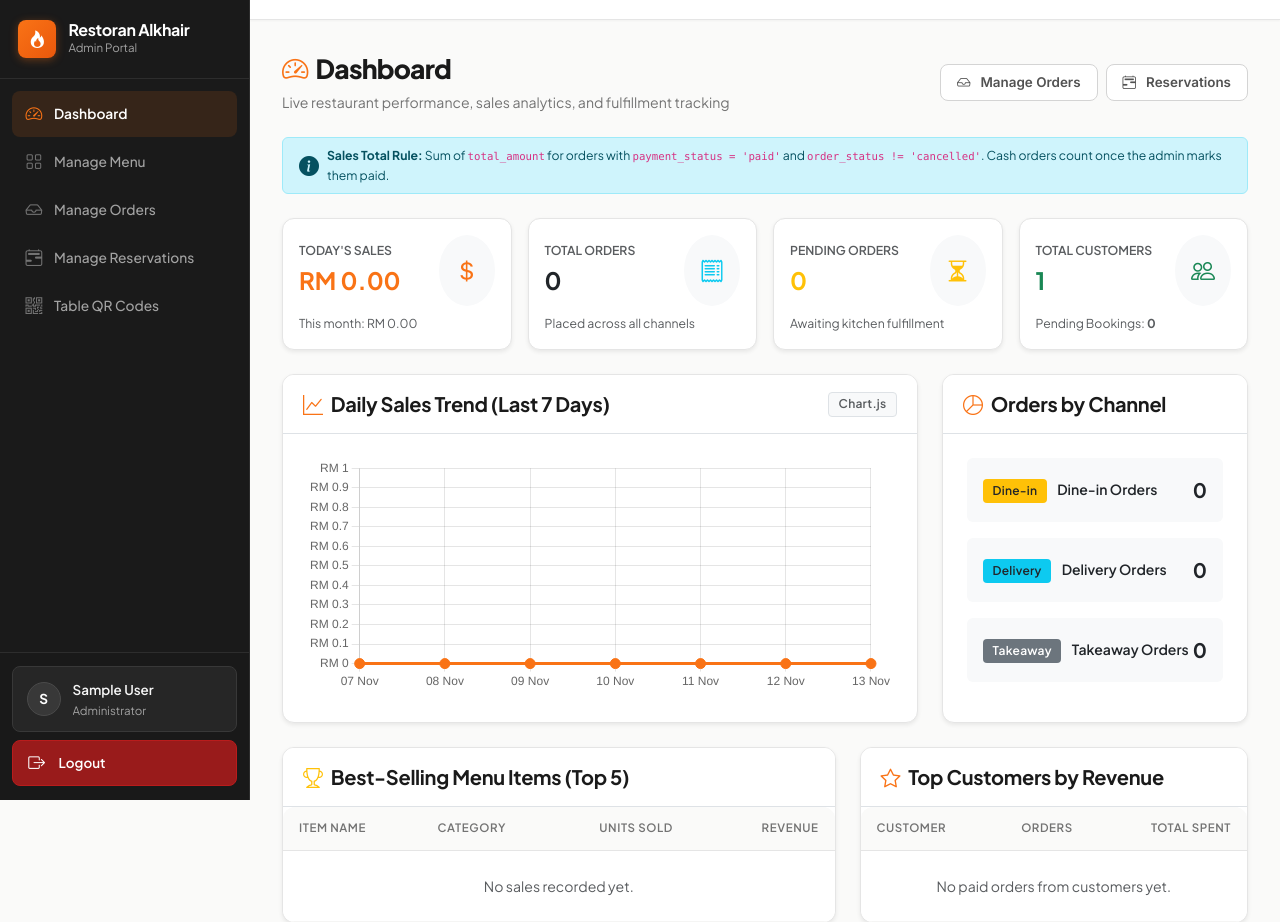
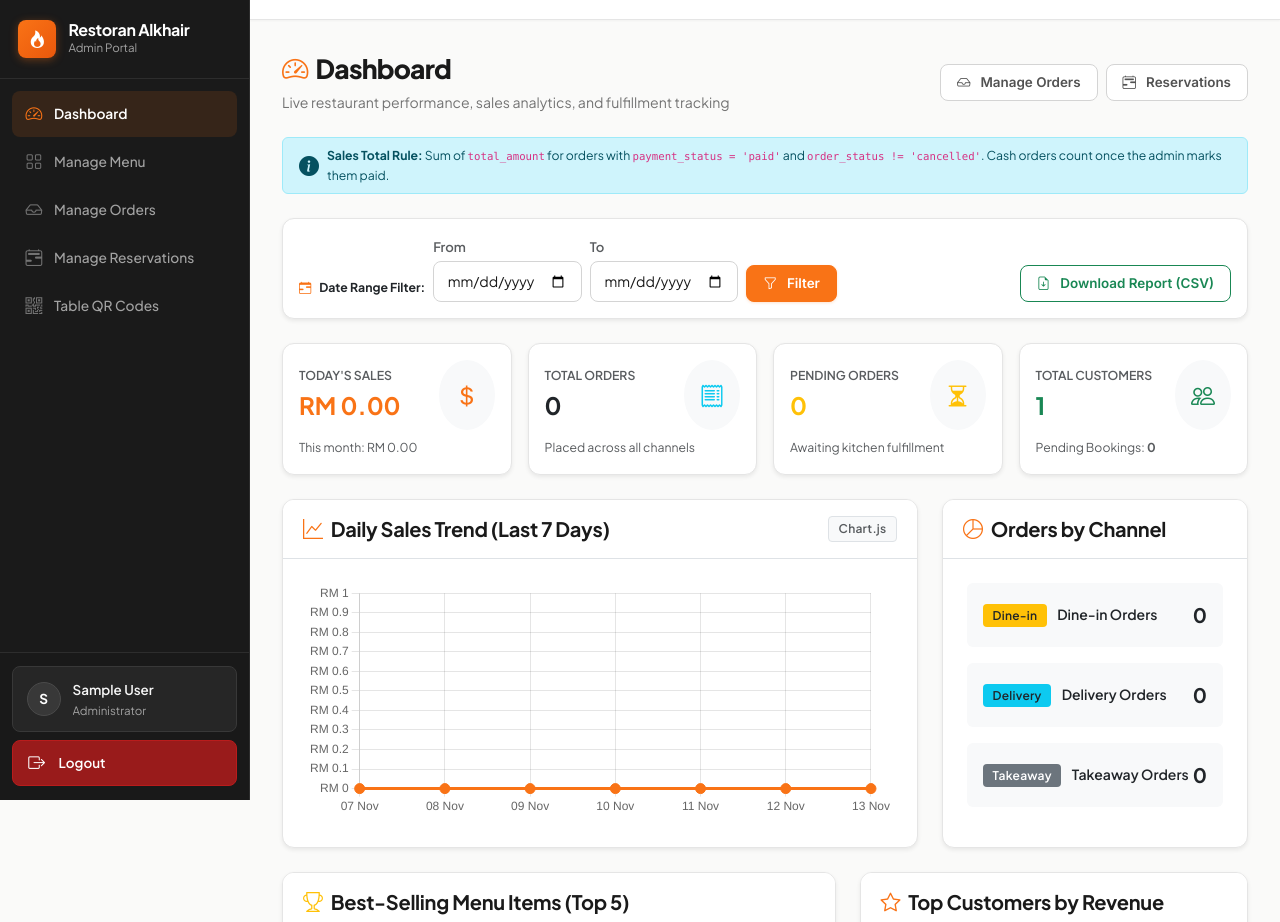
Before and after one commit to mohammad-jowel/Alkhair-Order-and-Reservation-System, a Django app: page /dashboard/ in a window 1280 px wide. Shown: the top 922 px of the page. Run offline with Django 5.2, Linux system fonts and the light colour scheme; the visitor is signed in with stand-in values (Sample User, id 1); data that the repository does not hold is empty.

Commit message:
Feature: Add date range filter and CSV report download to admin dashboard

```diff
--- a/main/dashboard/urls.py
+++ b/main/dashboard/urls.py
@@ -5,4 +5,5 @@ app_name = 'dashboard'
 
 urlpatterns = [
     path('', views.dashboard, name='dashboard'),
+    path('report/download/', views.download_report, name='download_report'),
 ]
--- a/main/dashboard/views.py
+++ b/main/dashboard/views.py
@@ -1,7 +1,9 @@
+import csv
 import json
 from decimal import Decimal
-from datetime import timedelta
+from datetime import datetime, timedelta
 from django.shortcuts import render
+from django.http import HttpResponse
 from django.utils import timezone
 from django.db.models import Sum, Count, F
 from accounts.decorators import admin_required
@@ -10,16 +12,45 @@ from orders.models import Order, OrderItem
 from reservations.models import Reservation
 
 
+def _parse_date_range(request):
+    """Helper to parse and sanitize start_date and end_date query parameters."""
+    start_date_str = request.GET.get('start_date', '').strip()
+    end_date_str = request.GET.get('end_date', '').strip()
+
+    start_date = None
+    end_date = None
+
+    if start_date_str:
+        try:
+            start_date = datetime.strptime(start_date_str, '%Y-%m-%d').date()
+        except ValueError:
+            start_date = None
+
+    if end_date_str:
+        try:
+            end_date = datetime.strptime(end_date_str, '%Y-%m-%d').date()
+        except ValueError:
+            end_date = None
+
+    if start_date and end_date and start_date > end_date:
+        start_date, end_date = end_date, start_date
+
+    return start_date, end_date, start_date_str, end_date_str
+
+
 @admin_required
 def dashboard(request):
     """
     Admin dashboard calculating metrics via Django ORM aggregation.
-    Displays summary cards, 7-day sales Chart.js chart, best-selling items,
+    Displays summary cards, sales Chart.js chart, best-selling items,
     orders by type, recent orders, and pending reservations.
+    Supports optional date filtering via ?start_date=YYYY-MM-DD and ?end_date=YYYY-MM-DD.
     """
     today = timezone.localdate()
+    start_date, end_date, _, _ = _parse_date_range(request)
+    is_filtered = bool(start_date or end_date)
 
-    # 1. Summary Cards
+    # 1. Summary Cards (Standard Anchored Metrics)
     # Sales Total Rule: sum of total_amount for orders with payment_status = 'paid' and order_status != 'cancelled'
     today_sales = Order.objects.filter(
         order_date__date=today,
@@ -41,22 +72,48 @@ def dashboard(request):
     total_customers_count = Account.objects.filter(role='customer').count()
     pending_reservations_count = Reservation.objects.filter(status='pending').count()
 
-    # 2. Sales per day for the last 7 days (Chart.js line chart)
-    labels_7_days = []
-    sales_7_days = []
-    for i in range(6, -1, -1):
-        day = today - timedelta(days=i)
-        day_sales = Order.objects.filter(
-            order_date__date=day,
-            payment_status='paid'
-        ).exclude(order_status='cancelled').aggregate(total=Sum('total_amount'))['total'] or Decimal('0.00')
-        labels_7_days.append(day.strftime('%d %b'))
-        sales_7_days.append(float(day_sales))
+    # Filtered Orders Base QuerySet
+    filtered_orders = Order.objects.all()
+    if start_date:
+        filtered_orders = filtered_orders.filter(order_date__date__gte=start_date)
+    if end_date:
+        filtered_orders = filtered_orders.filter(order_date__date__lte=end_date)
 
-    # 3. Best-Selling Menu Items (Top 5 by quantity sold)
+    period_sales = filtered_orders.filter(
+        payment_status='paid'
+    ).exclude(order_status='cancelled').aggregate(total=Sum('total_amount'))['total'] or Decimal('0.00')
+    period_orders_count = filtered_orders.count()
+
+    # 2. Sales per day for the Chart.js line chart
+    labels_chart = []
+    sales_chart = []
+
+    if is_filtered and start_date and end_date and (end_date - start_date).days <= 31:
+        curr = start_date
+        while curr <= end_date:
+            day_sales = Order.objects.filter(
+                order_date__date=curr,
+                payment_status='paid'
+            ).exclude(order_status='cancelled').aggregate(total=Sum('total_amount'))['total'] or Decimal('0.00')
+            labels_chart.append(curr.strftime('%d %b'))
+            sales_chart.append(float(day_sales))
+            curr += timedelta(days=1)
+        chart_title = f"Daily Sales Trend ({start_date.strftime('%d %b %Y')} – {end_date.strftime('%d %b %Y')})"
+    else:
+        for i in range(6, -1, -1):
+            day = today - timedelta(days=i)
+            day_sales = Order.objects.filter(
+                order_date__date=day,
+                payment_status='paid'
+            ).exclude(order_status='cancelled').aggregate(total=Sum('total_amount'))['total'] or Decimal('0.00')
+            labels_chart.append(day.strftime('%d %b'))
+            sales_chart.append(float(day_sales))
+        chart_title = "Daily Sales Trend (Last 7 Days)"
+
+    # 3. Best-Selling Menu Items (Top 5 by quantity sold in filtered period)
     # Join 1: order_item -> menu_item -> menu_category
-    # Description: Aggregates total units sold and revenue per dish by joining order_item to menu_item and menu_category
     best_selling_items = OrderItem.objects.filter(
+        order__in=filtered_orders,
         order__payment_status='paid'
     ).exclude(
         order__order_status='cancelled'
@@ -70,8 +127,8 @@ def dashboard(request):
         total_revenue=Sum(F('quantity') * F('unit_price'))
     ).order_by('-total_quantity')[:5]
 
-    # 4. Orders by Type (delivery, takeaway, dine_in)
-    type_counts_raw = Order.objects.values('order_type').annotate(count=Count('order_id'))
+    # 4. Orders by Type (in filtered period)
+    type_counts_raw = filtered_orders.values('order_type').annotate(count=Count('order_id'))
     type_counts = {item['order_type']: item['count'] for item in type_counts_raw}
     orders_by_type = [
         {'label': 'Dine-in', 'count': type_counts.get('dine_in', 0), 'badge': 'bg-warning text-dark'},
@@ -79,16 +136,13 @@ def dashboard(request):
         {'label': 'Takeaway', 'count': type_counts.get('takeaway', 0), 'badge': 'bg-secondary'},
     ]
 
-    # 5. Recent Orders (Last 10)
-    # Join 2 (Three-table join): orders -> account (customer) -> restaurant_table
-    # Description: Joins orders table with account and restaurant_table to retrieve customer details and table assignments
-    recent_orders = Order.objects.select_related('account', 'table').prefetch_related('items__item').order_by('-order_date')[:10]
+    # 5. Recent Orders (matching filtered period, up to 10)
+    recent_orders = filtered_orders.select_related('account', 'table').prefetch_related('items__item').order_by('-order_date')[:10]
 
-    # 6. Top Customers by Spending
-    # Join 3 (Three-table join): account -> orders -> order_item
-    # Description: Joins account table with orders to calculate each customer's lifetime value from paid orders
+    # 6. Top Customers by Spending (in filtered period)
     top_customers = Account.objects.filter(
         role='customer',
+        orders__in=filtered_orders,
         orders__payment_status='paid'
     ).exclude(
         orders__order_status='cancelled'
@@ -101,15 +155,114 @@ def dashboard(request):
         'today_sales': today_sales,
         'this_month_sales': this_month_sales,
         'total_sales_all_time': total_sales_all_time,
+        'period_sales': period_sales,
+        'period_orders_count': period_orders_count,
         'total_orders_count': total_orders_count,
         'pending_orders_count': pending_orders_count,
         'total_customers_count': total_customers_count,
         'pending_reservations_count': pending_reservations_count,
-        'chart_labels_json': json.dumps(labels_7_days),
-        'chart_sales_json': json.dumps(sales_7_days),
+        'start_date': start_date.strftime('%Y-%m-%d') if start_date else '',
+        'end_date': end_date.strftime('%Y-%m-%d') if end_date else '',
+        'is_filtered': is_filtered,
+        'chart_title': chart_title,
+        'chart_labels_json': json.dumps(labels_chart),
+        'chart_sales_json': json.dumps(sales_chart),
         'best_selling_items': best_selling_items,
         'orders_by_type': orders_by_type,
         'recent_orders': recent_orders,
         'top_customers': top_customers,
     }
     return render(request, 'dashboard/dashboard.html', context)
+
+
+@admin_required
+def download_report(request):
+    """
+    Exports a sales & order report as a formatted CSV file.
+    Supports ?start_date=YYYY-MM-DD and ?end_date=YYYY-MM-DD filtering.
+    """
+    today = timezone.localdate()
+    start_date, end_date, _, _ = _parse_date_range(request)
+
+    orders = Order.objects.select_related('account', 'table').prefetch_related('items__item').order_by('-order_date')
+
+    if start_date:
+        orders = orders.filter(order_date__date__gte=start_date)
+    if end_date:
+        orders = orders.filter(order_date__date__lte=end_date)
+
+    filename_part = ""
+    if start_date and end_date:
+        filename_part = f"_{start_date}_to_{end_date}"
+    elif start_date:
+        filename_part = f"_from_{start_date}"
+    elif end_date:
+        filename_part = f"_until_{end_date}"
+    else:
+        filename_part = f"_{today}"
+
+    filename = f"alkhair_sales_report{filename_part}.csv"
+
+    response = HttpResponse(content_type='text/csv; charset=utf-8')
+    response['Content-Disposition'] = f'attachment; filename="{filename}"'
+
+    # Write UTF-8 BOM so Excel opens special characters correctly
+    response.write('\ufeff')
+
+    writer = csv.writer(response)
+
+    # Executive Summary Header
+    date_range_label = f"{start_date or 'Earliest'} to {end_date or today}"
+    paid_total = orders.filter(
+        payment_status='paid'
+    ).exclude(order_status='cancelled').aggregate(total=Sum('total_amount'))['total'] or Decimal('0.00')
+
+    writer.writerow(['RESTORAN ALKHAIR - SALES & ORDER REPORT'])
+    writer.writerow(['Generated At', timezone.localtime(timezone.now()).strftime('%Y-%m-%d %H:%M:%S')])
+    writer.writerow(['Date Range', date_range_label])
+    writer.writerow(['Total Orders in Period', orders.count()])
+    writer.writerow(['Total Paid Revenue (RM)', f"{paid_total:.2f}"])
+    writer.writerow([])
+
+    # Table Column Headers
+    writer.writerow([
+        'Order ID',
+        'Order Date',
+        'Order Time',
+        'Customer Name',
+        'Customer Email',
+        'Customer Phone',
+        'Order Type',
+        'Table Number',
+        'Delivery Address',
+        'Items Ordered',
+        'Total Amount (RM)',
+        'Payment Method',
+        'Payment Status',
+        'Order Status',
+    ])
+
+    for o in orders:
+        local_dt = timezone.localtime(o.order_date)
+        items_summary = "; ".join([
+            f"{oi.item.item_name} x{oi.quantity} (RM {oi.unit_price:.2f})"
+            for oi in o.items.all()
+        ])
+        writer.writerow([
+            o.order_id,
+            local_dt.strftime('%Y-%m-%d'),
+            local_dt.strftime('%H:%M:%S'),
+            o.account.full_name if o.account else 'Guest',
+            o.account.email if o.account else '',
+            o.account.phone if o.account else '',
+            o.get_order_type_display(),
+            o.table.table_number if o.table else '-',
+            o.delivery_address or '-',
+            items_summary,
+            f"{o.total_amount:.2f}",
+            o.get_payment_method_display(),
+            o.get_payment_status_display(),
+            o.get_order_status_display(),
+        ])
+
+    return response
--- a/main/templates/dashboard/dashboard.html
+++ b/main/templates/dashboard/dashboard.html
@@ -31,37 +31,93 @@
     </div>
 </div>
 
+<!-- Date Range Filter & Report Download Bar -->
+<div class="card shadow-sm border-0 mb-4 bg-white">
+    <div class="card-body py-3 px-3">
+        <form method="get" action="{% url 'dashboard:dashboard' %}" class="row g-2 align-items-end">
+            <div class="col-12 col-md-auto">
+                <span class="fw-bold text-dark small d-flex align-items-center mb-1">
+                    <i class="bi bi-calendar-range text-primary me-2"></i>Date Range Filter:
+                </span>
+            </div>
+            <div class="col-6 col-md-2">
+                <label for="start_date" class="form-label small text-muted mb-1">From</label>
+                <input type="date" name="start_date" id="start_date" class="form-control form-control-sm" value="{{ start_date }}">
+            </div>
+            <div class="col-6 col-md-2">
+                <label for="end_date" class="form-label small text-muted mb-1">To</label>
+                <input type="date" name="end_date" id="end_date" class="form-control form-control-sm" value="{{ end_date }}">
+            </div>
+            <div class="col-auto">
+                <button type="submit" class="btn btn-primary btn-sm">
+                    <i class="bi bi-funnel me-1"></i> Filter
+                </button>
+            </div>
+            {% if is_filtered %}
+            <div class="col-auto">
+                <a href="{% url 'dashboard:dashboard' %}" class="btn btn-outline-secondary btn-sm">
+                    <i class="bi bi-x-circle me-1"></i> Reset
+                </a>
+            </div>
+            {% endif %}
+            <div class="col-12 col-md-auto ms-md-auto mt-2 mt-md-0">
+                <a href="{% url 'dashboard:download_report' %}{% if is_filtered %}?start_date={{ start_date }}&end_date={{ end_date }}{% endif %}" class="btn btn-outline-success btn-sm w-100">
+                    <i class="bi bi-file-earmark-arrow-down me-1"></i> Download Report (CSV)
+                </a>
+            </div>
+        </form>
+    </div>
+</div>
+
 <!-- Summary Cards Row -->
 <div class="row g-3 mb-4">
-    <!-- Today's Sales -->
+    <!-- Today's / Period Sales -->
     <div class="col-sm-6 col-lg-3">
         <div class="card metric-card shadow-sm border-0 border-start border-primary border-4 p-3 bg-white h-100">
             <div class="d-flex justify-content-between align-items-center">
                 <div>
+                    {% if is_filtered %}
+                        <div class="text-muted small text-uppercase fw-semibold">Period Sales</div>
+                        <div class="fs-4 fw-bold text-primary">RM {{ period_sales|floatformat:2 }}</div>
+                    {% else %}
                         <div class="text-muted small text-uppercase fw-semibold">Today's Sales</div>
                         <div class="fs-4 fw-bold text-primary">RM {{ today_sales|floatformat:2 }}</div>
+                    {% endif %}
                 </div>
                 <div class="bg-light p-3 rounded-circle text-primary">
                     <i class="bi bi-currency-dollar fs-4"></i>
                 </div>
             </div>
+            {% if is_filtered %}
+                <div class="small text-muted mt-2">Today: RM {{ today_sales|floatformat:2 }} · This month: RM {{ this_month_sales|floatformat:2 }}</div>
+            {% else %}
                 <div class="small text-muted mt-2">This month: RM {{ this_month_sales|floatformat:2 }}</div>
+            {% endif %}
         </div>
     </div>
 
-    <!-- Total Orders -->
+    <!-- Total / Period Orders -->
     <div class="col-sm-6 col-lg-3">
         <div class="card metric-card shadow-sm border-0 border-start border-info border-4 p-3 bg-white h-100">
             <div class="d-flex justify-content-between align-items-center">
                 <div>
+                    {% if is_filtered %}
+                        <div class="text-muted small text-uppercase fw-semibold">Period Orders</div>
+                        <div class="fs-4 fw-bold text-dark">{{ period_orders_count }}</div>
+                    {% else %}
                         <div class="text-muted small text-uppercase fw-semibold">Total Orders</div>
                         <div class="fs-4 fw-bold text-dark">{{ total_orders_count }}</div>
+                    {% endif %}
                 </div>
                 <div class="bg-light p-3 rounded-circle text-info">
                     <i class="bi bi-receipt fs-4"></i>
                 </div>
             </div>
+            {% if is_filtered %}
+                <div class="small text-muted mt-2">All-time total: {{ total_orders_count }} orders</div>
+            {% else %}
                 <div class="small text-muted mt-2">Placed across all channels</div>
+            {% endif %}
         </div>
     </div>
 
@@ -104,7 +160,7 @@
     <div class="col-lg-8">
         <div class="card shadow-sm border-0 h-100">
             <div class="card-header bg-white py-3 border-bottom d-flex justify-content-between align-items-center">
-                <h5 class="fw-bold mb-0"><i class="bi bi-graph-up text-primary me-2"></i>Daily Sales Trend (Last 7 Days)</h5>
+                <h5 class="fw-bold mb-0"><i class="bi bi-graph-up text-primary me-2"></i>{{ chart_title }}</h5>
                 <span class="badge bg-light text-muted border">Chart.js</span>
             </div>
             <div class="card-body p-4">
@@ -215,7 +271,7 @@
 <!-- Recent Orders Table -->
 <div class="card shadow-sm border-0 mb-5">
     <div class="card-header bg-white py-3 border-bottom d-flex justify-content-between align-items-center">
-        <h5 class="fw-bold mb-0"><i class="bi bi-clock text-primary me-2"></i>Recent Orders (Last 10)</h5>
+        <h5 class="fw-bold mb-0"><i class="bi bi-clock text-primary me-2"></i>{% if is_filtered %}Orders in Selected Period{% else %}Recent Orders (Last 10){% endif %}</h5>
         <a href="{% url 'orders:manage_orders' %}" class="btn btn-sm btn-outline-primary">View All Orders</a>
     </div>
     <div class="card-body p-0">
```
Also changed, not shown: docs/CHANGES_FROM_INSTRUCTIONS.md (+12 -0 lines), docs/CODE_GUIDE.md (+2 -1 lines), docs/DECISIONS.md (+9 -0 lines), main/dashboard/tests.py (+69 -0 lines). Lines whose indentation alone changed are shown as unchanged.
